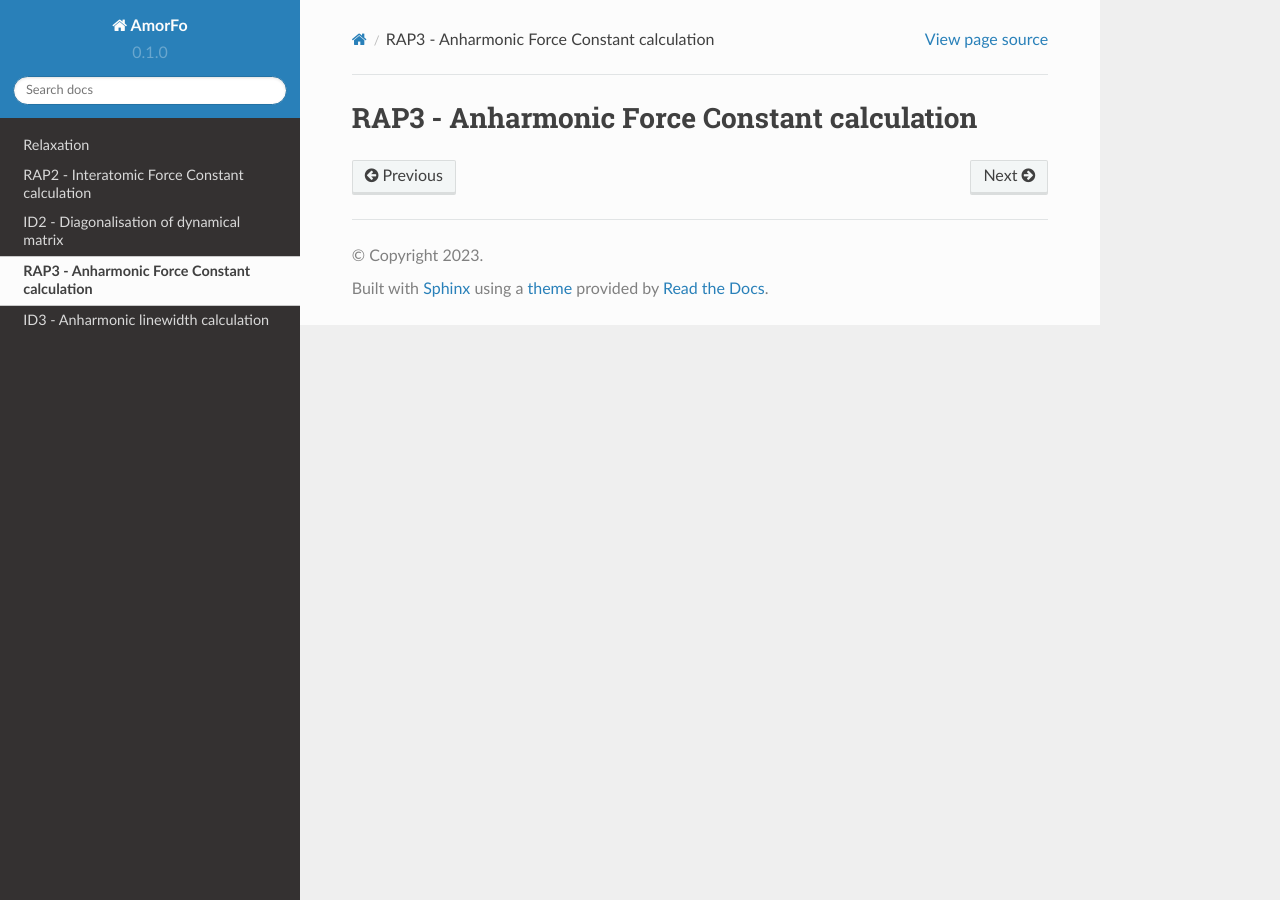
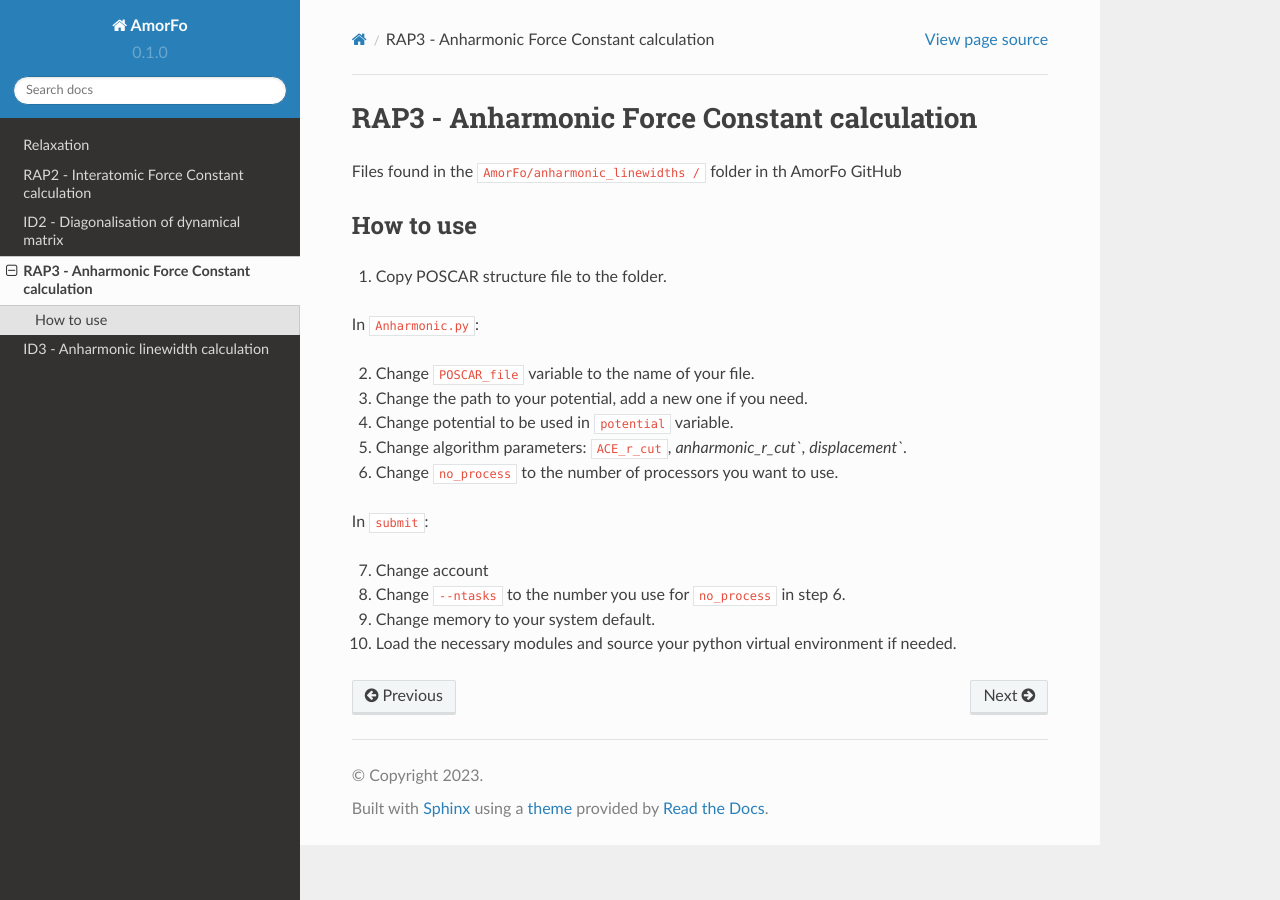
Before and after one commit to bp443/AmorDocs, a Sphinx documentation site: the page built from docs/source/rap3.rst, in a window 1280 px wide. Built offline with Sphinx 7.4.7 and the Read the Docs theme 2.0.0, drawn with Linux system fonts in a browser that asks for light colours.

Commit message:
Update rap3.rst

```diff
--- a/docs/source/rap3.rst
+++ b/docs/source/rap3.rst
@@ -1,2 +1,25 @@
 RAP3 - Anharmonic Force Constant calculation
 =============================================
+
+Files found in the ``AmorFo/anharmonic_linewidths
+/`` folder in th AmorFo GitHub
+
+How to use
+-----------
+
+1. Copy POSCAR structure file to the folder.
+
+In ``Anharmonic.py``:
+
+2. Change ``POSCAR_file`` variable to the name of your file.
+3. Change the path to your potential, add a new one if you need.
+4. Change potential to be used in ``potential`` variable.
+5. Change algorithm parameters: ``ACE_r_cut``, `anharmonic_r_cut``, `displacement``.
+6. Change ``no_process`` to the number of processors you want to use.
+
+In ``submit``:
+
+7. Change account
+8. Change ``--ntasks`` to the number you use for ``no_process`` in step 6.
+9. Change memory to your system default.
+10. Load the necessary modules and source your python virtual environment if needed.
```
